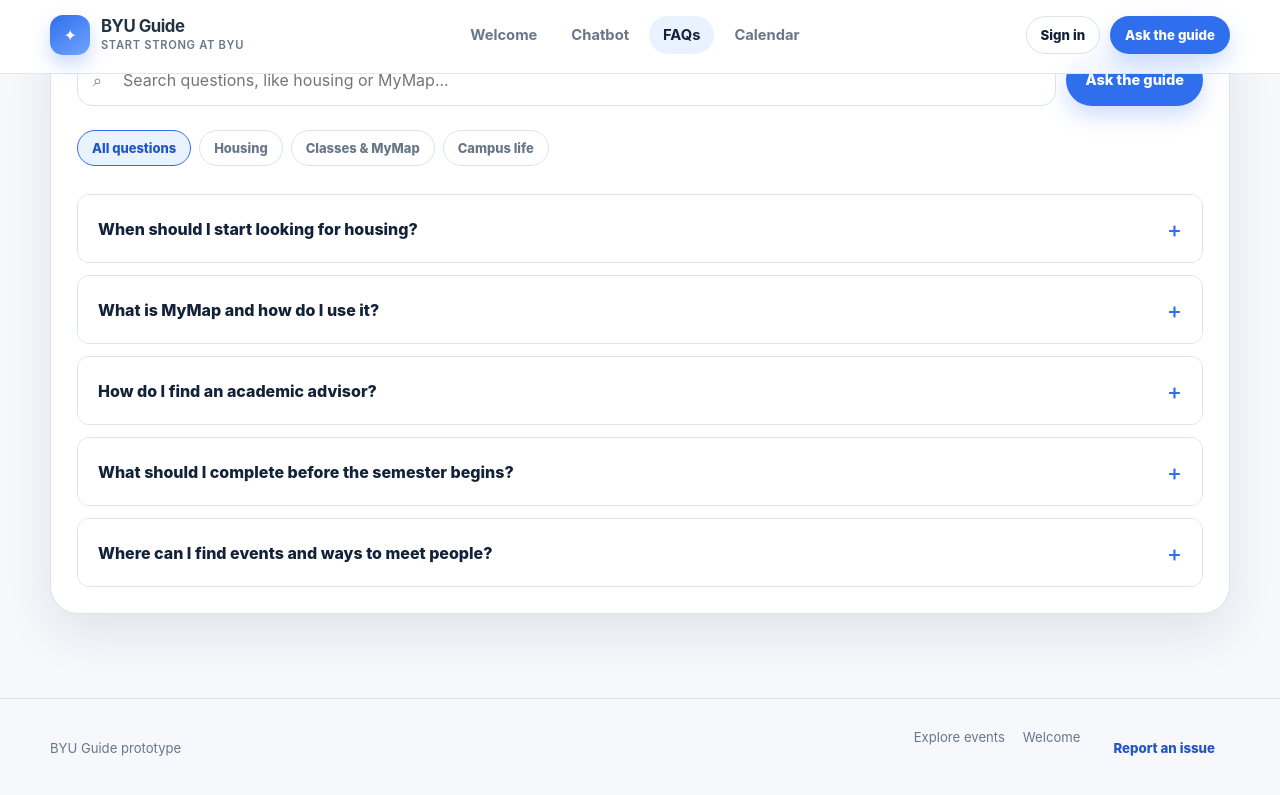
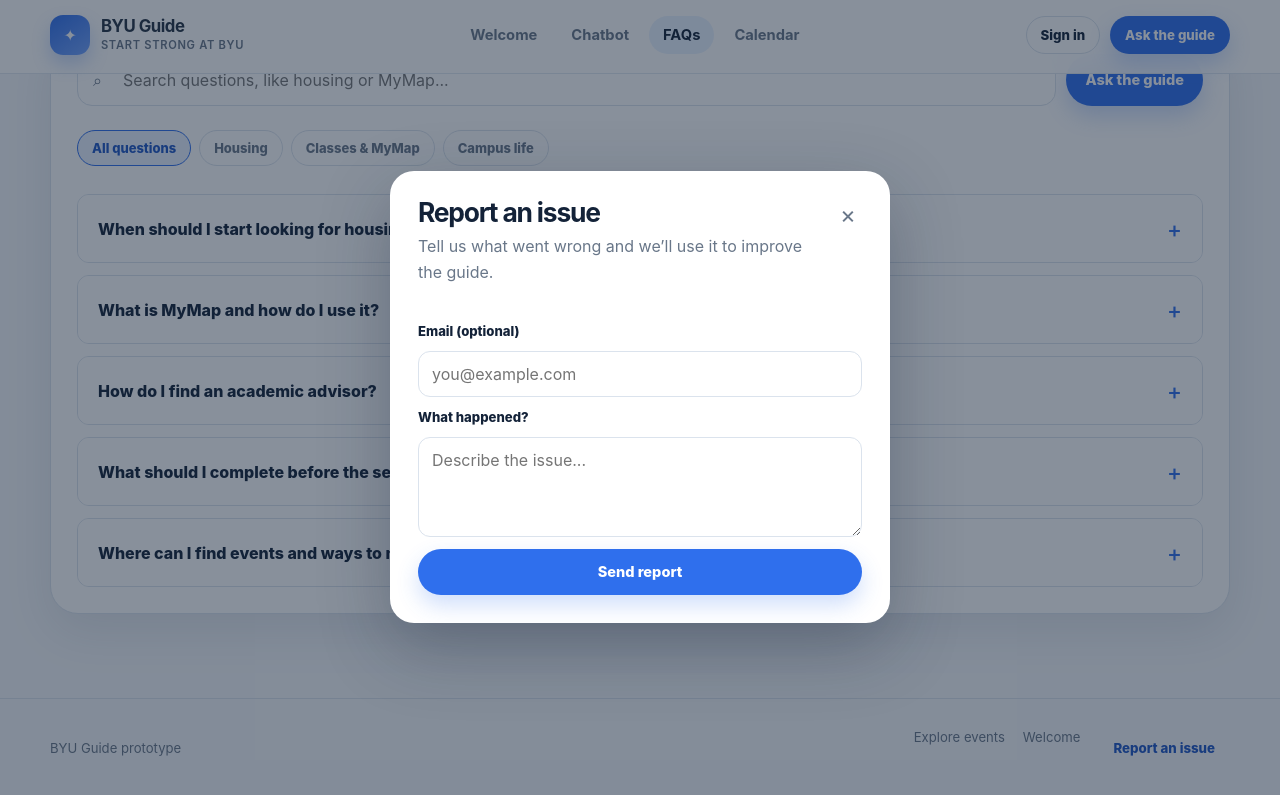
Before and after one commit to rebekahkinghorn/cougarai, a website: page faq.html in a window 1280 px wide. Both pictures are taken after a click on the button "Report an issue". Shown: the part 355-1150 px from the top of the page. Drawn offline with nearby package versions, Linux system fonts and the light colour scheme.

Commit message:
report an issue button form
Added the form that went along with the report an issue button.

```diff
--- a/faq.html
+++ b/faq.html
@@ -15,5 +15,23 @@
         <article class="faq-item" data-category="campus"><button class="faq-question" aria-expanded="false"><span>Where can I find events and ways to meet people?</span><span>+</span></button><div class="faq-answer">Open the calendar to browse BYU and Provo events. Filter by the type of activity you enjoy and select an event for more information or a registration link.</div></article>
       </div><div class="faq-empty"><h3>No matching questions yet.</h3><p>Try another keyword, or ask the BYU Guide to help with your specific situation.</p><a class="button primary" href="chatbot.html">Ask the chatbot</a></div>
     </section>
-  </main><footer class="footer"><div class="container footer-inner"><span>BYU Guide prototype</span><div class="footer-links"><a href="calendar.html">Explore events</a><a href="index.html">Welcome</a><button class="button ghost small" data-open-modal>Report an issue</button></div></div></footer><div class="toast" role="status" aria-live="polite"></div><script src="app.js"></script><script src="https://cdn.jsdelivr.net/npm/@supabase/supabase-js@2"></script><script src="auth.js"></script>
+  </main><footer class="footer"><div class="container footer-inner"><span>BYU Guide prototype</span><div class="footer-links"><a href="calendar.html">Explore events</a><a href="index.html">Welcome</a><button class="button ghost small" data-open-modal>Report an issue</button></div></div></footer><div class="modal-backdrop" role="dialog" aria-modal="true" aria-labelledby="issue-title">
+  <div class="modal">
+    <div class="modal-header">
+      <div>
+        <h2 id="issue-title">Report an issue</h2>
+        <p>Tell us what went wrong and we’ll use it to improve the guide.</p>
+      </div>
+      <button class="modal-close" data-close-modal aria-label="Close">×</button>
+    </div>
+    <form class="modal-form">
+      <label for="issue-email">Email (optional)</label>
+      <input id="issue-email" type="email" placeholder="you@example.com">
+      <label for="issue-description">What happened?</label>
+      <textarea id="issue-description" required placeholder="Describe the issue..."></textarea>
+      <button class="button primary" type="submit">Send report</button>
+    </form>
+  </div>
+</div>
+<div class="toast" role="status" aria-live="polite"></div><script src="app.js"></script><script src="https://cdn.jsdelivr.net/npm/@supabase/supabase-js@2"></script><script src="auth.js"></script>
 </body></html>
```
Also changed, not shown: calendar.html (+19 -1 lines), chatbot.html (+19 -1 lines).
